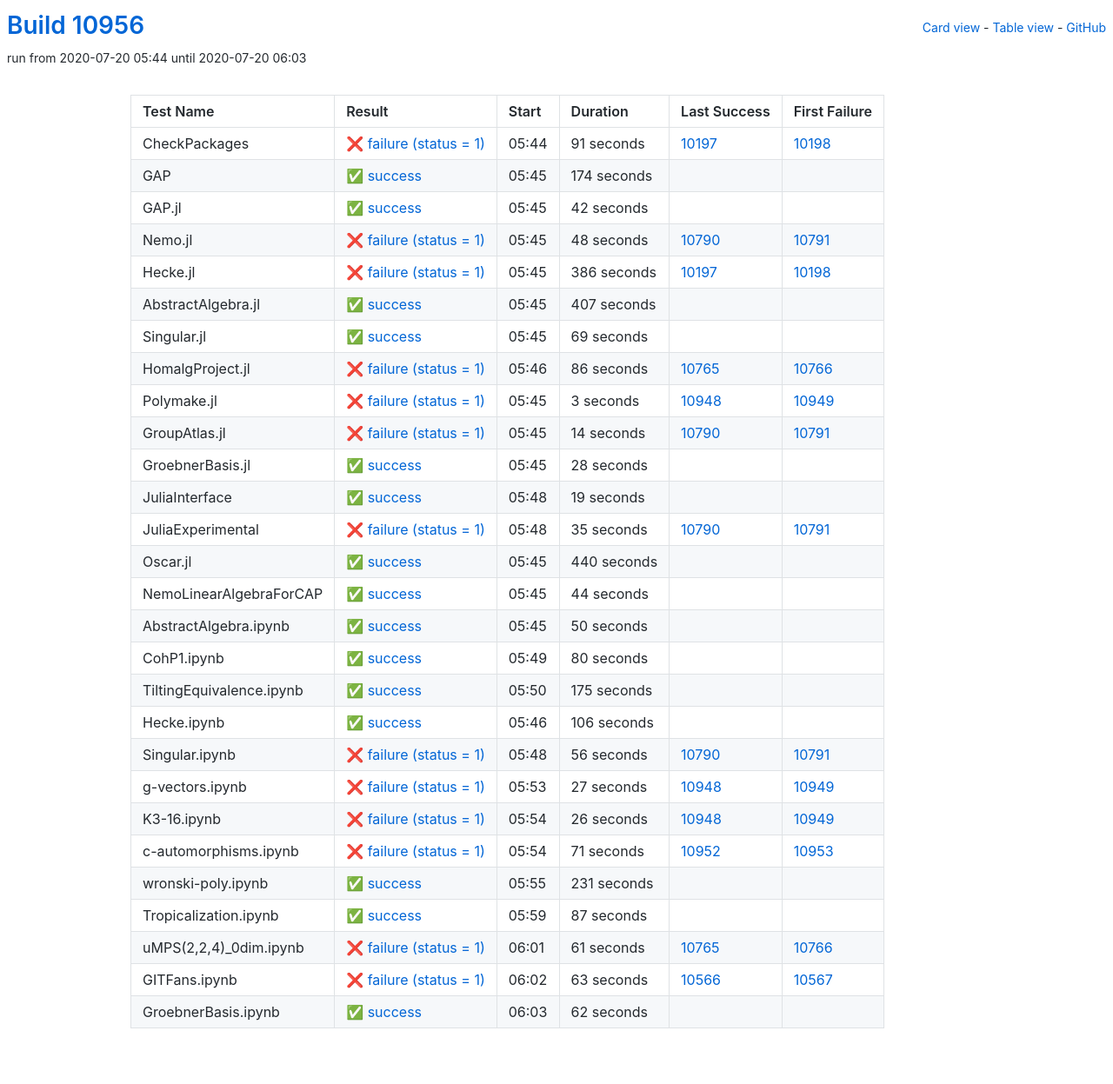
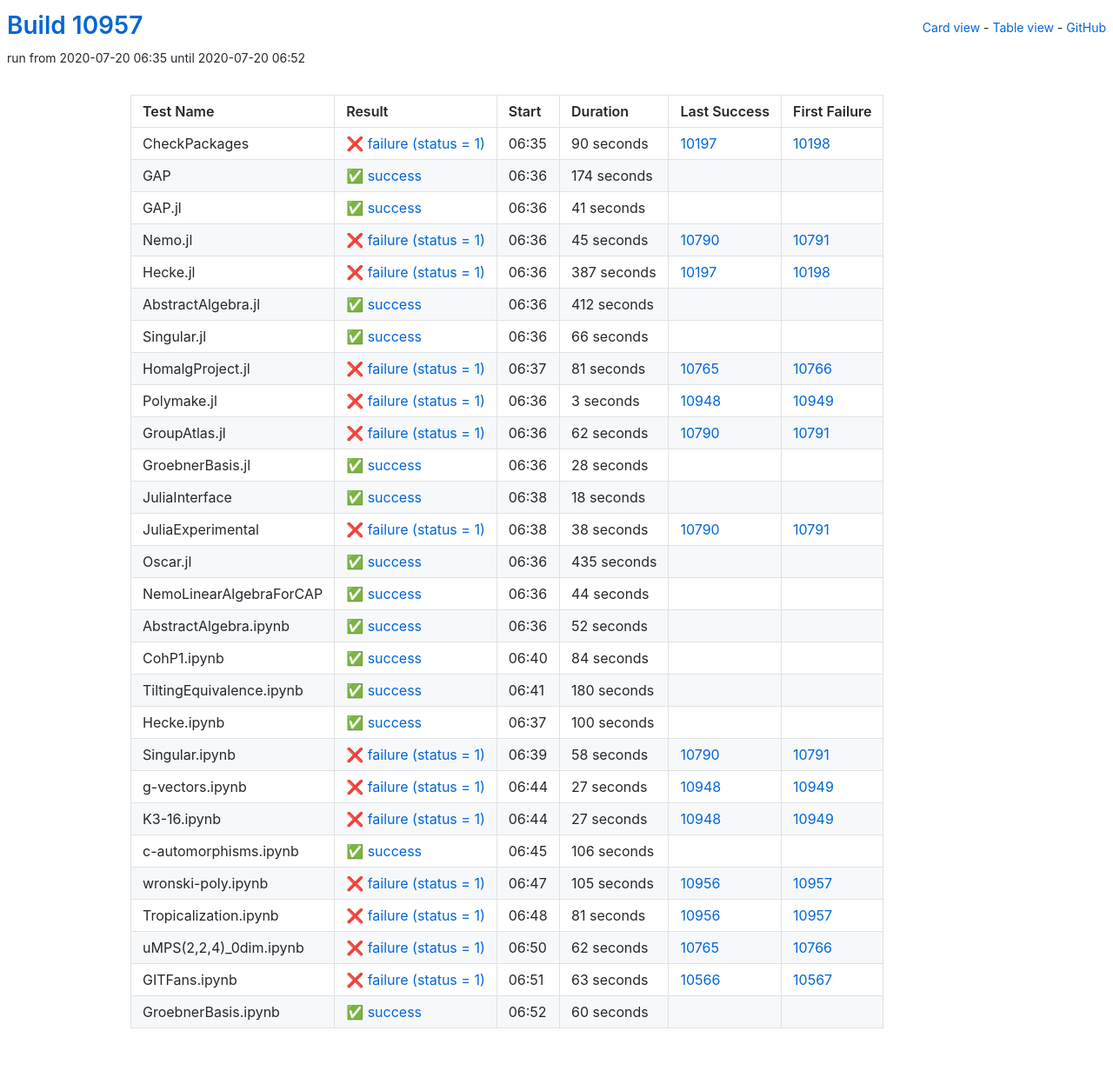
Before and after one commit to oscar-system/oscar-ci-status, a Jekyll site: the page built from table.html, in a window 1280 px wide. Shown: the whole page at 87% size. Built offline with Jekyll 4.4.1, drawn with Linux system fonts in a browser that asks for light colours.

Commit message:
Build #10957

```diff
--- a/_data/ci.yml
+++ b/_data/ci.yml
@@ -1,6 +1,6 @@
 ---
-build: 10956
-build_url: https://oscarci.mathematik.uni-kl.de/job/oscar/10956/
+build: 10957
+build_url: https://oscarci.mathematik.uni-kl.de/job/oscar/10957/
 job: oscar
 organization: oscar-system
 repo: oscar-ci-status
@@ -8,20 +8,20 @@
 tests:
 - name: CheckPackages
   id: checkpackages
-  log: https://oscarci.mathematik.uni-kl.de/job/oscar/10956/artifact/logs/build-10956/CheckPackages.log
-  start: 2020-07-20 05:44
+  log: https://oscarci.mathematik.uni-kl.de/job/oscar/10957/artifact/logs/build-10957/CheckPackages.log
+  start: 2020-07-20 06:35
   success: false
   exitcode: 1
   status: failure
-  duration: 91
+  duration: 90
   last_success: 10197
   last_success_url: https://oscarci.mathematik.uni-kl.de/job/oscar/10197/
   first_failure: 10198
   first_failure_url: https://oscarci.mathematik.uni-kl.de/job/oscar/10198/
 - name: GAP
   id: gap
-  log: https://oscarci.mathematik.uni-kl.de/job/oscar/10956/artifact/logs/build-10956/GAP.log
-  start: 2020-07-20 05:45
+  log: https://oscarci.mathematik.uni-kl.de/job/oscar/10957/artifact/logs/build-10957/GAP.log
+  start: 2020-07-20 06:36
   success: true
   exitcode: 0
   status: success
@@ -32,80 +32,80 @@
   first_failure_url:
 - name: GAP.jl
   id: gap-jl
-  log: https://oscarci.mathematik.uni-kl.de/job/oscar/10956/artifact/logs/build-10956/GAP.jl.log
-  start: 2020-07-20 05:45
+  log: https://oscarci.mathematik.uni-kl.de/job/oscar/10957/artifact/logs/build-10957/GAP.jl.log
+  start: 2020-07-20 06:36
   success: true
   exitcode: 0
   status: success
-  duration: 42
+  duration: 41
   last_success: false
   last_success_url:
   first_failure: false
   first_failure_url:
 - name: Nemo.jl
   id: nemo-jl
-  log: https://oscarci.mathematik.uni-kl.de/job/oscar/10956/artifact/logs/build-10956/Nemo.jl.log
-  start: 2020-07-20 05:45
+  log: https://oscarci.mathematik.uni-kl.de/job/oscar/10957/artifact/logs/build-10957/Nemo.jl.log
+  start: 2020-07-20 06:36
   success: false
   exitcode: 1
   status: failure
-  duration: 48
+  duration: 45
   last_success: 10790
   last_success_url: https://oscarci.mathematik.uni-kl.de/job/oscar/10790/
   first_failure: 10791
   first_failure_url: https://oscarci.mathematik.uni-kl.de/job/oscar/10791/
 - name: Hecke.jl
   id: hecke-jl
-  log: https://oscarci.mathematik.uni-kl.de/job/oscar/10956/artifact/logs/build-10956/Hecke.jl.log
-  start: 2020-07-20 05:45
+  log: https://oscarci.mathematik.uni-kl.de/job/oscar/10957/artifact/logs/build-10957/Hecke.jl.log
+  start: 2020-07-20 06:36
   success: false
   exitcode: 1
   status: failure
-  duration: 386
+  duration: 387
   last_success: 10197
   last_success_url: https://oscarci.mathematik.uni-kl.de/job/oscar/10197/
   first_failure: 10198
   first_failure_url: https://oscarci.mathematik.uni-kl.de/job/oscar/10198/
 - name: AbstractAlgebra.jl
   id: abstractalgebra-jl
-  log: https://oscarci.mathematik.uni-kl.de/job/oscar/10956/artifact/logs/build-10956/AbstractAlgebra.jl.log
-  start: 2020-07-20 05:45
+  log: https://oscarci.mathematik.uni-kl.de/job/oscar/10957/artifact/logs/build-10957/AbstractAlgebra.jl.log
+  start: 2020-07-20 06:36
   success: true
   exitcode: 0
   status: success
-  duration: 407
+  duration: 412
   last_success: false
   last_success_url:
   first_failure: false
   first_failure_url:
 - name: Singular.jl
   id: singular-jl
-  log: https://oscarci.mathematik.uni-kl.de/job/oscar/10956/artifact/logs/build-10956/Singular.jl.log
-  start: 2020-07-20 05:45
+  log: https://oscarci.mathematik.uni-kl.de/job/oscar/10957/artifact/logs/build-10957/Singular.jl.log
+  start: 2020-07-20 06:36
   success: true
   exitcode: 0
   status: success
-  duration: 69
+  duration: 66
   last_success: false
   last_success_url:
   first_failure: false
   first_failure_url:
 - name: HomalgProject.jl
   id: homalgproject-jl
-  log: https://oscarci.mathematik.uni-kl.de/job/oscar/10956/artifact/logs/build-10956/HomalgProject.jl.log
-  start: 2020-07-20 05:46
+  log: https://oscarci.mathematik.uni-kl.de/job/oscar/10957/artifact/logs/build-10957/HomalgProject.jl.log
+  start: 2020-07-20 06:37
   success: false
   exitcode: 1
   status: failure
-  duration: 86
+  duration: 81
   last_success: 10765
   last_success_url: https://oscarci.mathematik.uni-kl.de/job/oscar/10765/
   first_failure: 10766
   first_failure_url: https://oscarci.mathematik.uni-kl.de/job/oscar/10766/
 - name: Polymake.jl
   id: polymake-jl
-  log: https://oscarci.mathematik.uni-kl.de/job/oscar/10956/artifact/logs/build-10956/Polymake.jl.log
-  start: 2020-07-20 05:45
+  log: https://oscarci.mathematik.uni-kl.de/job/oscar/10957/artifact/logs/build-10957/Polymake.jl.log
+  start: 2020-07-20 06:36
   success: false
   exitcode: 1
   status: failure
@@ -116,20 +116,20 @@
   first_failure_url: https://oscarci.mathematik.uni-kl.de/job/oscar/10949/
 - name: GroupAtlas.jl
   id: groupatlas-jl
-  log: https://oscarci.mathematik.uni-kl.de/job/oscar/10956/artifact/logs/build-10956/GroupAtlas.jl.log
-  start: 2020-07-20 05:45
+  log: https://oscarci.mathematik.uni-kl.de/job/oscar/10957/artifact/logs/build-10957/GroupAtlas.jl.log
+  start: 2020-07-20 06:36
   success: false
   exitcode: 1
   status: failure
-  duration: 14
+  duration: 62
   last_success: 10790
   last_success_url: https://oscarci.mathematik.uni-kl.de/job/oscar/10790/
   first_failure: 10791
   first_failure_url: https://oscarci.mathematik.uni-kl.de/job/oscar/10791/
 - name: GroebnerBasis.jl
   id: groebnerbasis-jl
-  log: https://oscarci.mathematik.uni-kl.de/job/oscar/10956/artifact/logs/build-10956/GroebnerBasis.jl.log
-  start: 2020-07-20 05:45
+  log: https://oscarci.mathematik.uni-kl.de/job/oscar/10957/artifact/logs/build-10957/GroebnerBasis.jl.log
+  start: 2020-07-20 06:36
   success: true
   exitcode: 0
   status: success
@@ -140,44 +140,44 @@
   first_failure_url:
 - name: JuliaInterface
   id: juliainterface
-  log: https://oscarci.mathematik.uni-kl.de/job/oscar/10956/artifact/logs/build-10956/JuliaInterface.log
-  start: 2020-07-20 05:48
+  log: https://oscarci.mathematik.uni-kl.de/job/oscar/10957/artifact/logs/build-10957/JuliaInterface.log
+  start: 2020-07-20 06:38
   success: true
   exitcode: 0
   status: success
-  duration: 19
+  duration: 18
   last_success: false
   last_success_url:
   first_failure: false
   first_failure_url:
 - name: JuliaExperimental
   id: juliaexperimental
-  log: https://oscarci.mathematik.uni-kl.de/job/oscar/10956/artifact/logs/build-10956/JuliaExperimental.log
-  start: 2020-07-20 05:48
+  log: https://oscarci.mathematik.uni-kl.de/job/oscar/10957/artifact/logs/build-10957/JuliaExperimental.log
+  start: 2020-07-20 06:38
   success: false
   exitcode: 1
   status: failure
-  duration: 35
+  duration: 38
   last_success: 10790
   last_success_url: https://oscarci.mathematik.uni-kl.de/job/oscar/10790/
   first_failure: 10791
   first_failure_url: https://oscarci.mathematik.uni-kl.de/job/oscar/10791/
 - name: Oscar.jl
   id: oscar-jl
-  log: https://oscarci.mathematik.uni-kl.de/job/oscar/10956/artifact/logs/build-10956/Oscar.jl.log
-  start: 2020-07-20 05:45
+  log: https://oscarci.mathematik.uni-kl.de/job/oscar/10957/artifact/logs/build-10957/Oscar.jl.log
+  start: 2020-07-20 06:36
   success: true
   exitcode: 0
   status: success
-  duration: 440
+  duration: 435
   last_success: false
   last_success_url:
   first_failure: false
   first_failure_url:
 - name: NemoLinearAlgebraForCAP
   id: nemolinearalgebraforcap
-  log: https://oscarci.mathematik.uni-kl.de/job/oscar/10956/artifact/logs/build-10956/NemoLinearAlgebraForCAP.log
-  start: 2020-07-20 05:45
+  log: https://oscarci.mathematik.uni-kl.de/job/oscar/10957/artifact/logs/build-10957/NemoLinearAlgebraForCAP.log
+  start: 2020-07-20 06:36
   success: true
   exitcode: 0
   status: success
@@ -188,68 +188,68 @@
   first_failure_url:
 - name: AbstractAlgebra.ipynb
   id: abstractalgebra-ipynb
-  log: https://oscarci.mathematik.uni-kl.de/job/oscar/10956/artifact/logs/build-10956/AbstractAlgebra.ipynb.log
-  start: 2020-07-20 05:45
+  log: https://oscarci.mathematik.uni-kl.de/job/oscar/10957/artifact/logs/build-10957/AbstractAlgebra.ipynb.log
+  start: 2020-07-20 06:36
   success: true
   exitcode: 0
   status: success
-  duration: 50
+  duration: 52
   last_success: false
   last_success_url:
   first_failure: false
   first_failure_url:
 - name: CohP1.ipynb
   id: cohp1-ipynb
-  log: https://oscarci.mathematik.uni-kl.de/job/oscar/10956/artifact/logs/build-10956/CohP1.ipynb.log
-  start: 2020-07-20 05:49
+  log: https://oscarci.mathematik.uni-kl.de/job/oscar/10957/artifact/logs/build-10957/CohP1.ipynb.log
+  start: 2020-07-20 06:40
   success: true
   exitcode: 0
   status: success
-  duration: 80
+  duration: 84
   last_success: false
   last_success_url:
   first_failure: false
   first_failure_url:
 - name: TiltingEquivalence.ipynb
   id: tiltingequivalence-ipynb
-  log: https://oscarci.mathematik.uni-kl.de/job/oscar/10956/artifact/logs/build-10956/TiltingEquivalence.ipynb.log
-  start: 2020-07-20 05:50
+  log: https://oscarci.mathematik.uni-kl.de/job/oscar/10957/artifact/logs/build-10957/TiltingEquivalence.ipynb.log
+  start: 2020-07-20 06:41
   success: true
   exitcode: 0
   status: success
-  duration: 175
+  duration: 180
   last_success: false
   last_success_url:
   first_failure: false
   first_failure_url:
 - name: Hecke.ipynb
   id: hecke-ipynb
-  log: https://oscarci.mathematik.uni-kl.de/job/oscar/10956/artifact/logs/build-10956/Hecke.ipynb.log
-  start: 2020-07-20 05:46
+  log: https://oscarci.mathematik.uni-kl.de/job/oscar/10957/artifact/logs/build-10957/Hecke.ipynb.log
+  start: 2020-07-20 06:37
   success: true
   exitcode: 0
   status: success
-  duration: 106
+  duration: 100
   last_success: false
   last_success_url:
   first_failure: false
   first_failure_url:
 - name: Singular.ipynb
   id: singular-ipynb
-  log: https://oscarci.mathematik.uni-kl.de/job/oscar/10956/artifact/logs/build-10956/Singular.ipynb.log
-  start: 2020-07-20 05:48
+  log: https://oscarci.mathematik.uni-kl.de/job/oscar/10957/artifact/logs/build-10957/Singular.ipynb.log
+  start: 2020-07-20 06:39
   success: false
   exitcode: 1
   status: failure
-  duration: 56
+  duration: 58
   last_success: 10790
   last_success_url: https://oscarci.mathematik.uni-kl.de/job/oscar/10790/
   first_failure: 10791
   first_failure_url: https://oscarci.mathematik.uni-kl.de/job/oscar/10791/
 - name: g-vectors.ipynb
   id: g-vectors-ipynb
-  log: https://oscarci.mathematik.uni-kl.de/job/oscar/10956/artifact/logs/build-10956/g-vectors.ipynb.log
-  start: 2020-07-20 05:53
+  log: https://oscarci.mathematik.uni-kl.de/job/oscar/10957/artifact/logs/build-10957/g-vectors.ipynb.log
+  start: 2020-07-20 06:44
   success: false
   exitcode: 1
   status: failure
@@ -260,68 +260,68 @@
   first_failure_url: https://oscarci.mathematik.uni-kl.de/job/oscar/10949/
 - name: K3-16.ipynb
   id: k3-16-ipynb
-  log: https://oscarci.mathematik.uni-kl.de/job/oscar/10956/artifact/logs/build-10956/K3-16.ipynb.log
-  start: 2020-07-20 05:54
+  log: https://oscarci.mathematik.uni-kl.de/job/oscar/10957/artifact/logs/build-10957/K3-16.ipynb.log
+  start: 2020-07-20 06:44
   success: false
   exitcode: 1
   status: failure
-  duration: 26
+  duration: 27
   last_success: 10948
   last_success_url: https://oscarci.mathematik.uni-kl.de/job/oscar/10948/
   first_failure: 10949
   first_failure_url: https://oscarci.mathematik.uni-kl.de/job/oscar/10949/
 - name: c-automorphisms.ipynb
   id: c-automorphisms-ipynb
-  log: https://oscarci.mathematik.uni-kl.de/job/oscar/10956/artifact/logs/build-10956/c-automorphisms.ipynb.log
-  start: 2020-07-20 05:54
-  success: false
-  exitcode: 1
-  status: failure
-  duration: 71
-  last_success: 10952
-  last_success_url: https://oscarci.mathematik.uni-kl.de/job/oscar/10952/
-  first_failure: 10953
-  first_failure_url: https://oscarci.mathematik.uni-kl.de/job/oscar/10953/
-- name: wronski-poly.ipynb
-  id: wronski-poly-ipynb
-  log: https://oscarci.mathematik.uni-kl.de/job/oscar/10956/artifact/logs/build-10956/wronski-poly.ipynb.log
-  start: 2020-07-20 05:55
+  log: https://oscarci.mathematik.uni-kl.de/job/oscar/10957/artifact/logs/build-10957/c-automorphisms.ipynb.log
+  start: 2020-07-20 06:45
   success: true
   exitcode: 0
   status: success
-  duration: 231
+  duration: 106
   last_success: false
   last_success_url:
   first_failure: false
   first_failure_url:
-- name: Tropicalization.ipynb
-  id: tropicalization-ipynb
-  log: https://oscarci.mathematik.uni-kl.de/job/oscar/10956/artifact/logs/build-10956/Tropicalization.ipynb.log
-  start: 2020-07-20 05:59
-  success: true
-  exitcode: 0
-  status: success
-  duration: 87
-  last_success: false
-  last_success_url:
-  first_failure: false
-  first_failure_url:
-- name: uMPS(2,2,4)_0dim.ipynb
-  id: umps-2-2-4-0dim-ipynb
-  log: https://oscarci.mathematik.uni-kl.de/job/oscar/10956/artifact/logs/build-10956/uMPS-2-2-4-_0dim.ipynb.log
-  start: 2020-07-20 06:01
+- name: wronski-poly.ipynb
+  id: wronski-poly-ipynb
+  log: https://oscarci.mathematik.uni-kl.de/job/oscar/10957/artifact/logs/build-10957/wronski-poly.ipynb.log
+  start: 2020-07-20 06:47
   success: false
   exitcode: 1
   status: failure
-  duration: 61
+  duration: 105
+  last_success: 10956
+  last_success_url: https://oscarci.mathematik.uni-kl.de/job/oscar/10956/
+  first_failure: 10957
+  first_failure_url: https://oscarci.mathematik.uni-kl.de/job/oscar/10957/
+- name: Tropicalization.ipynb
+  id: tropicalization-ipynb
+  log: https://oscarci.mathematik.uni-kl.de/job/oscar/10957/artifact/logs/build-10957/Tropicalization.ipynb.log
+  start: 2020-07-20 06:48
+  success: false
+  exitcode: 1
+  status: failure
+  duration: 81
+  last_success: 10956
+  last_success_url: https://oscarci.mathematik.uni-kl.de/job/oscar/10956/
+  first_failure: 10957
+  first_failure_url: https://oscarci.mathematik.uni-kl.de/job/oscar/10957/
+- name: uMPS(2,2,4)_0dim.ipynb
+  id: umps-2-2-4-0dim-ipynb
+  log: https://oscarci.mathematik.uni-kl.de/job/oscar/10957/artifact/logs/build-10957/uMPS-2-2-4-_0dim.ipynb.log
+  start: 2020-07-20 06:50
+  success: false
+  exitcode: 1
+  status: failure
+  duration: 62
   last_success: 10765
   last_success_url: https://oscarci.mathematik.uni-kl.de/job/oscar/10765/
   first_failure: 10766
   first_failure_url: https://oscarci.mathematik.uni-kl.de/job/oscar/10766/
 - name: GITFans.ipynb
   id: gitfans-ipynb
-  log: https://oscarci.mathematik.uni-kl.de/job/oscar/10956/artifact/logs/build-10956/GITFans.ipynb.log
-  start: 2020-07-20 06:02
+  log: https://oscarci.mathematik.uni-kl.de/job/oscar/10957/artifact/logs/build-10957/GITFans.ipynb.log
+  start: 2020-07-20 06:51
   success: false
   exitcode: 1
   status: failure
@@ -332,12 +332,12 @@
   first_failure_url: https://oscarci.mathematik.uni-kl.de/job/oscar/10567/
 - name: GroebnerBasis.ipynb
   id: groebnerbasis-ipynb
-  log: https://oscarci.mathematik.uni-kl.de/job/oscar/10956/artifact/logs/build-10956/GroebnerBasis.ipynb.log
-  start: 2020-07-20 06:03
+  log: https://oscarci.mathematik.uni-kl.de/job/oscar/10957/artifact/logs/build-10957/GroebnerBasis.ipynb.log
+  start: 2020-07-20 06:52
   success: true
   exitcode: 0
   status: success
-  duration: 62
+  duration: 60
   last_success: false
   last_success_url:
   first_failure: false
```
Also changed, not shown: README.md.
